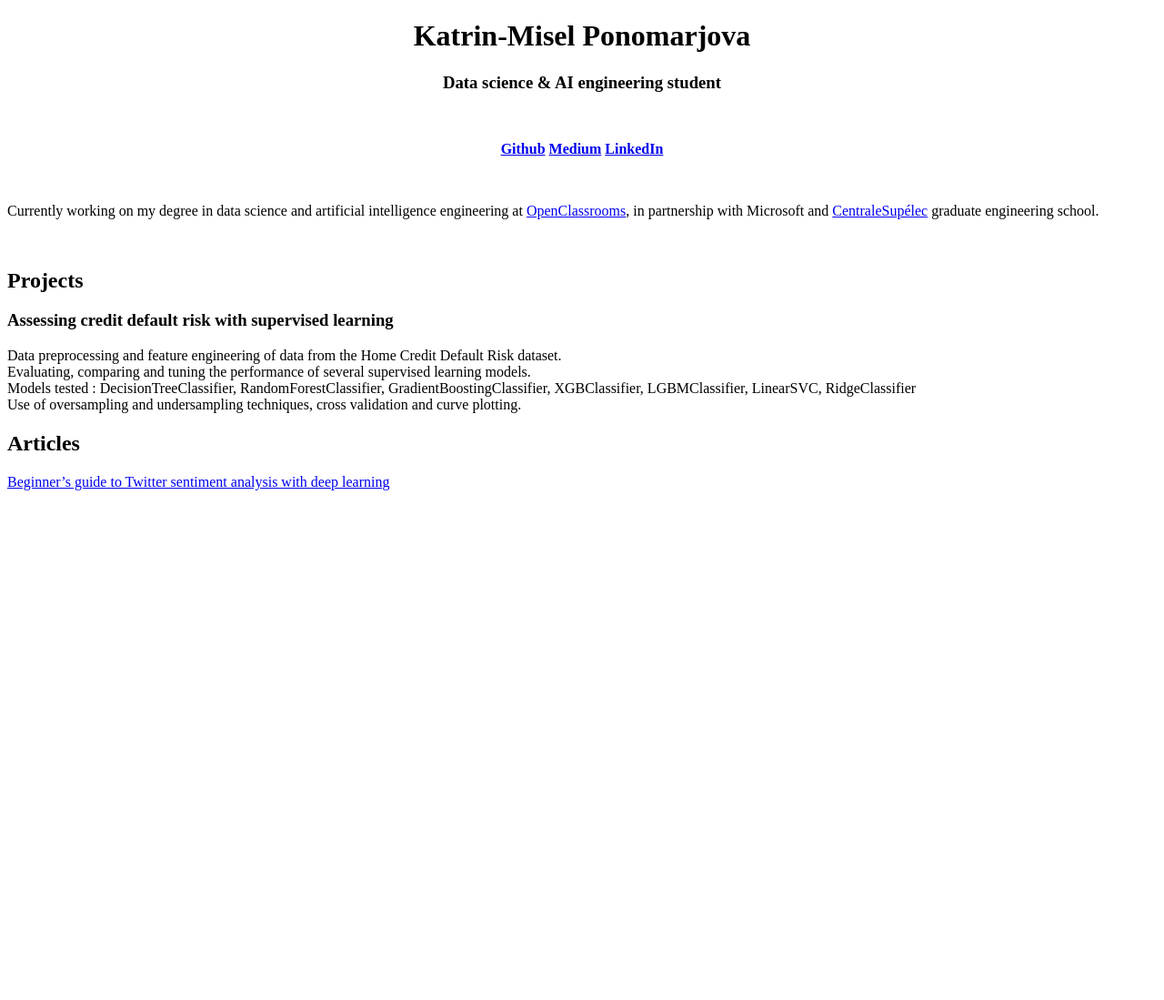
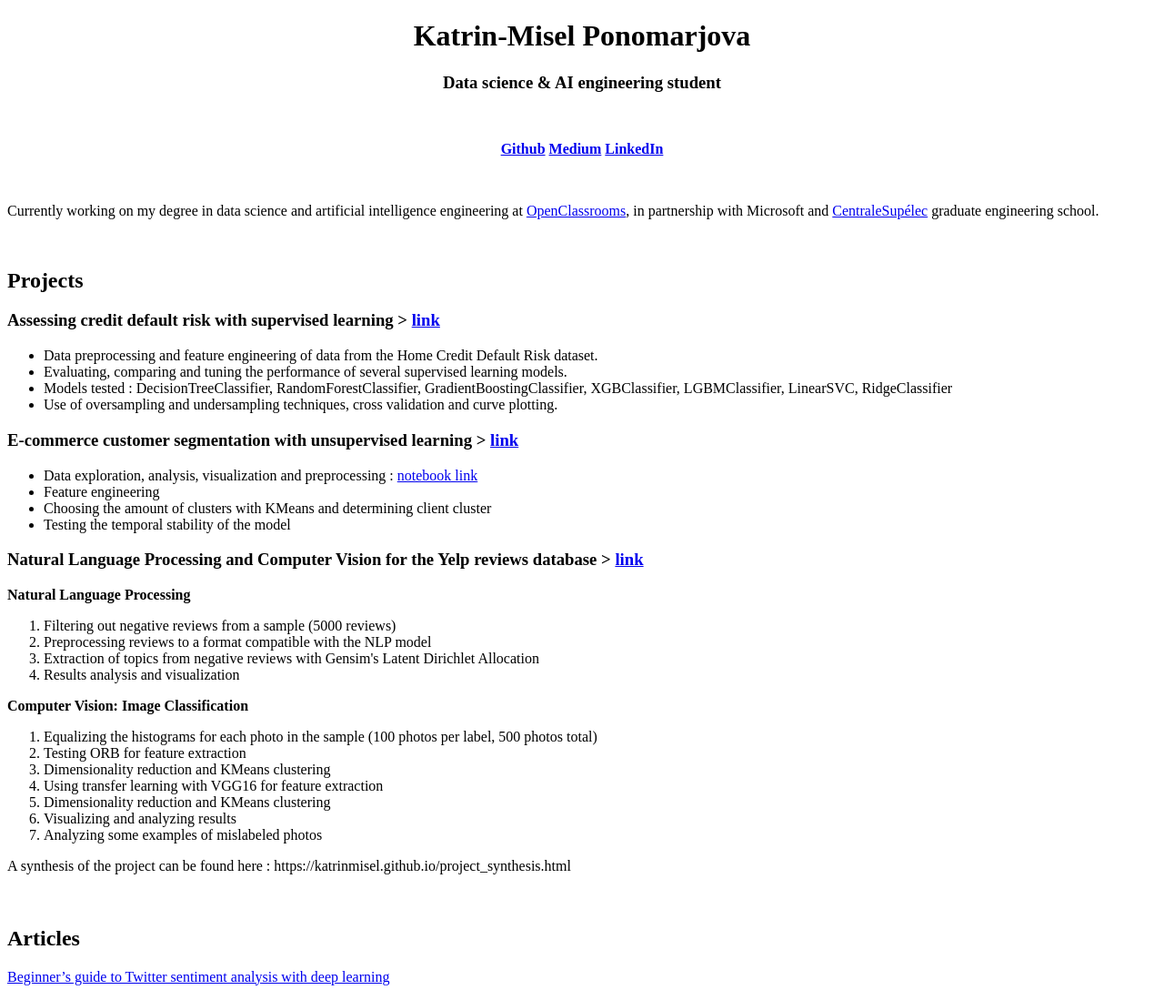
Before and after one commit to katrinmisel/katrinmisel.github.io, a plain HTML site: page index.html in a window 1280 px wide. Shown: the whole page at 91% size. Before the commit the page ends 800 px from the top, so only its background shows below. Drawn offline with Linux system fonts and the light colour scheme.

Commit message:
projects updated

```diff
--- a/index.html
+++ b/index.html
@@ -7,7 +7,7 @@
     <p><b><center>
         <a href="https://github.com/katrinmisel">Github</a>
         <a href="https://medium.com/@katrinmisel">Medium</a>
-        <a href="https://www.linkedin.com/in/katrinmisel/">LinkedIn</a>
+        <a href="https://www.linkedin.com/in/katrin-ponomarjova/">LinkedIn</a>
     </center></b></p>
     <br>
         <p>Currently working on my degree in data science and artificial intelligence
@@ -17,18 +17,50 @@
         </p>
     <br>
     <h2>Projects</h2>
-        <h3>Assessing credit default risk with supervised learning</h3>
-            <p>Data preprocessing and feature engineering of data from the Home Credit Default Risk dataset.<br>
-                Evaluating, comparing and tuning the performance of several supervised learning models.
-                <br>
-                Models tested : DecisionTreeClassifier, RandomForestClassifier, GradientBoostingClassifier, XGBClassifier, LGBMClassifier, LinearSVC, RidgeClassifier
-                <br>
-                Use of oversampling and undersampling techniques, cross validation and curve plotting.
+
+        <h3>Assessing credit default risk with supervised learning > <a href="https://github.com/katrinmisel/HomeCreditDefaultRisk">link</a></h3>
+            <p>
+                <ul>
+                    <li>Data preprocessing and feature engineering of data from the Home Credit Default Risk dataset.</li>
+                    <li>Evaluating, comparing and tuning the performance of several supervised learning models.</li>
+                    <li>Models tested : DecisionTreeClassifier, RandomForestClassifier, GradientBoostingClassifier, XGBClassifier, LGBMClassifier, LinearSVC, RidgeClassifier</li>
+                    <li>Use of oversampling and undersampling techniques, cross validation and curve plotting.</li>
+                </ul>
             </p>
+
+        <h3>E-commerce customer segmentation with unsupervised learning > <a href="https://github.com/katrinmisel/olist">link</a></h3>
+            <p>
+                <ul>
+                    <li>Data exploration, analysis, visualization and preprocessing : <a href="https://github.com/katrinmisel/olist/blob/main/notebook_exploration.ipynb">notebook link</a></li>
+                    <li>Feature engineering</li>
+                    <li>Choosing the amount of clusters with KMeans and determining client cluster</li>
+                    <li>Testing the temporal stability of the model</li>
+                </ul>
+            </p>
+
+        <h3>Natural Language Processing and Computer Vision for the Yelp reviews database > <a href="https://github.com/katrinmisel/cv_nlp">link</a></h3>
+            <p><b>Natural Language Processing</b></p>
+            <ol>
+                <li>Filtering out negative reviews from a sample (5000 reviews)</li>
+                <li>Preprocessing reviews to a format compatible with the NLP model</li>
+                <li>Extraction of topics from negative reviews with Gensim's Latent Dirichlet Allocation</li>
+                <li>Results analysis and visualization</li>
+            </ol>
+            <p><b>Computer Vision: Image Classification</b></p>
+            <ol>
+                <li>Equalizing the histograms for each photo in the sample (100 photos per label, 500 photos total)</li>
+                <li>Testing ORB for feature extraction</li>
+                <li>Dimensionality reduction and KMeans clustering</li>
+                <li>Using transfer learning with VGG16 for feature extraction</li>
+                <li>Dimensionality reduction and KMeans clustering</li>
+                <li>Visualizing and analyzing results</li>
+                <li>Analyzing some examples of mislabeled photos</li>
+            </ol>
+            <p>A synthesis of the project can be found here : <a>https://katrinmisel.github.io/project_synthesis.html</a></p>
         <h3></h3>
         <h3></h3>
         <h3></h3>
-        <h3></h3>
+        <br>
     <h2>Articles</h2>
         <p><a href="https://medium.com/@katrinmisel/beginners-guide-to-twitter-sentiment-analysis-with-deep-learning-8b3bfdd747af">Beginner’s guide to Twitter sentiment analysis with deep learning</a></p>
 </html>
```
